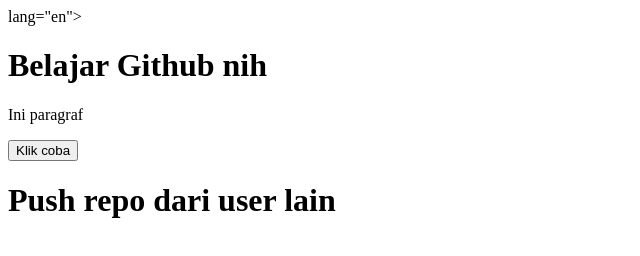
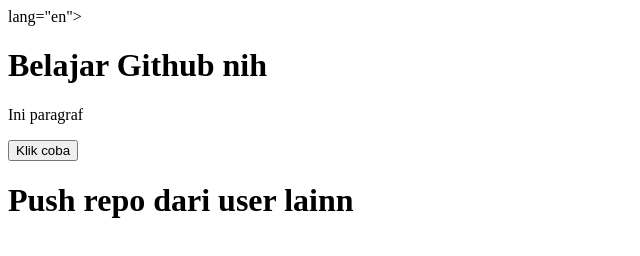
Before and after one commit to shazwan21/belajar-github, a plain HTML site: page index.html in a window 1280 px wide. Shown: the full height of the page, 0-640 px from the left. Drawn offline with Linux system fonts and the light colour scheme.

Commit message:
update dari user lain

```diff
--- a/index.html
+++ b/index.html
@@ -10,6 +10,6 @@
      <p>Ini paragraf</p>
      <button>Klik coba</button>
 
-     <h1>Push repo dari user lain</h1>
+     <h1>Push repo dari user lainn</h1>
 </body>
 </html>
```
